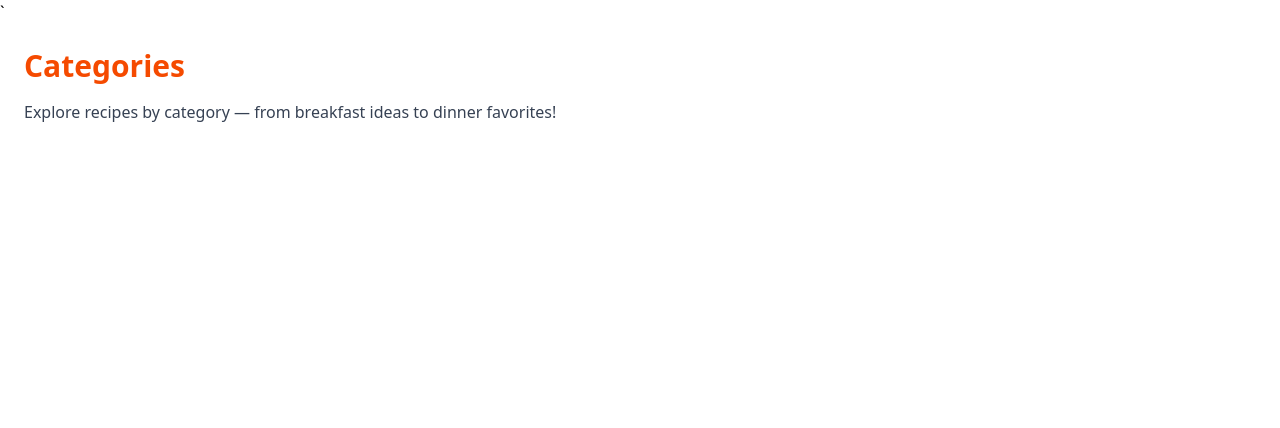
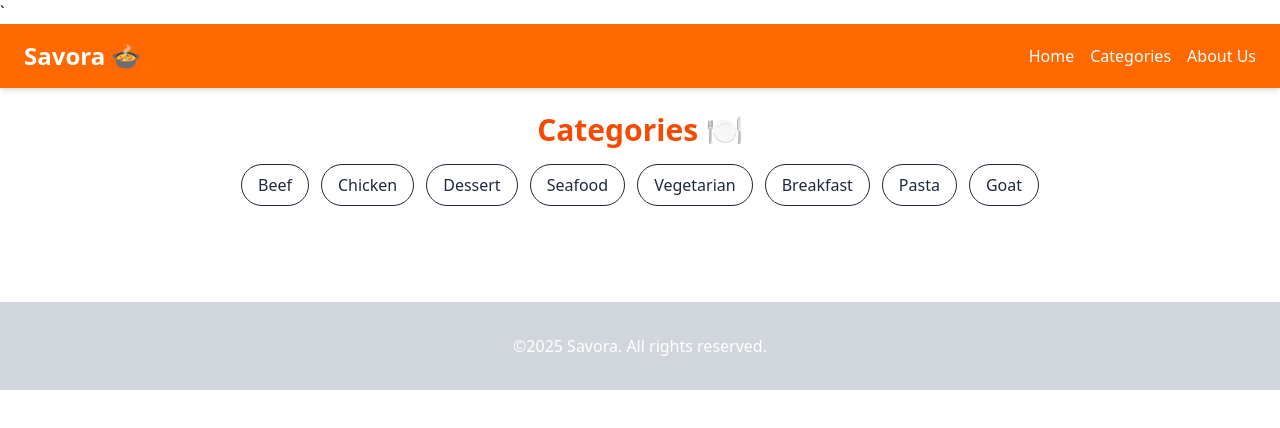
Before and after one commit to 00bex/recipe-finder, a React (Vite) app: page /categories in a window 1280 px wide. Shown: the top 428 px of the page. Built offline with nearby package versions, Linux system fonts and the light colour scheme.

Commit message:
feat: Added predefined categories and improved my styling on homepage, navbar and footer

```diff
--- a/src/App.jsx
+++ b/src/App.jsx
@@ -30,11 +30,9 @@ const App = () => {
   };
 
   return (
-    <div className="min-h-full bg-orange-50  px-4">
+    <div className="min-h-full px-4">
 
-      <h1 className="text-3xl sm:text-4xl font-bold text-orange-600 mt-8 mb-4">
-        Savora 🍲
-      </h1>
+
 
       <SearchBar onSearch={handleSearch} />
 
--- a/src/Pages/Categories.jsx
+++ b/src/Pages/Categories.jsx
@@ -1,13 +1,114 @@
-import React from "react";
+import React, { useState } from "react";
+import Navbar from "../components/Navbar";
+import Footer from "../components/Footer";
+import { fetchRecipes } from "../api/recipeApi";
+import { Link } from "react-router-dom";
 
 const Categories = () => {
+  // 💡 List of predefined categories
+  const categories = [
+    "Beef",
+    "Chicken",
+    "Dessert",
+    "Seafood",
+    "Vegetarian",
+    "Breakfast",
+    "Pasta",
+    "Goat",
+  ];
+
+  const [selectedCategory, setSelectedCategory] = useState(""); // The category clicked by the user
+  const [recipes, setRecipes] = useState([]); // Recipes fetched from the API
+  const [loading, setLoading] = useState(false);
+  const [error, setError] = useState("");
+
+  const handleCategoryClick = async (category) => {
+    setSelectedCategory(category);
+    setLoading(true);
+    setError("");
+
+    try {
+      const response = await fetch(
+        `https://www.themealdb.com/api/json/v1/1/filter.php?c=${category}`
+      );
+      const data = await response.json();
+
+      if (data.meals) {
+        setRecipes(data.meals);
+      } else {
+        setError("No recipes found for this category 😔");
+      }
+    } catch (err) {
+      setError("Error fetching recipes. Please try again later.");
+    }
+
+    setLoading(false);
+  };
+
   return (
-    <div className="p-6">
-      <h1 className="text-3xl font-bold text-orange-600 mb-4">Categories</h1>
-      <p className="text-gray-700">
-        Explore recipes by category — from breakfast ideas to dinner favorites!
-      </p>
+    <div className="flex flex-col min-h screen ">
+
+        <Navbar />
+
+      <div className="p-6 text-center">
+        <h1 className="text-3xl font-bold text-orange-600 mb-4">
+           Categories 🍽️
+        </h1>
+
+        {/* 🔹 Category buttons */}
+        <div className="flex flex-wrap justify-center gap-3 mb-6">
+          {categories.map((category) => (
+            <button
+              key={category}
+              onClick={() => handleCategoryClick(category)}
+              className={`px-4 py-2 rounded-full border transition duration-300 ${
+                selectedCategory === category
+                  ? "bg-orange-500 text-white"
+                  : "bg-white text-gray-800 hover:bg-orange-100"
+              }`}
+            >
+              {category}
+            </button>
+          ))}
+        </div>
+
+        {/* 🔹 Loading & Error */}
+        {loading && (
+          <p className="text-gray-500 animate-pulse">
+            Loading recipes for {selectedCategory}...
+          </p>
+        )}
+        {error && <p className="text-red-500">{error}</p>}
+
+        {/* 🔹 Recipes Grid */}
+        <div className="grid grid-cols-1 sm:grid-cols-2 md:grid-cols-3 lg:grid-cols-4 gap-6 mt-8">
+          {recipes.map((recipe) => (
+            <Link
+              key={recipe.idMeal}
+              to={`/recipe/${recipe.idMeal}`}
+              className="bg-white rounded-xl shadow-md overflow-hidden hover:scale-[1.02] transition-transform duration-300 cursor-pointer"
+            >
+              <img
+                src={recipe.strMealThumb}
+                alt={recipe.strMeal}
+                className="w-full h-48 object-cover"
+              />
+              <div className="p-4">
+                <h2 className="text-lg font-semibold text-gray-800 mb-1">
+                  {recipe.strMeal}
+                </h2>
+              </div>
+            </Link>
+          ))}
+        </div>
+      </div>
+
+      <Footer />
+
     </div>
+
+
+
   );
 };
 
--- a/src/Pages/Home.jsx
+++ b/src/Pages/Home.jsx
@@ -9,9 +9,9 @@ const Home = () => {
         <>
 
         <Navbar/>
-        <div className="p-6">
-        <h2 className=" text-2xl mx auto"> Your No.1 <span className="text-green-400 font-bold">Food Recipe</span> App for Culinary Inspirations     </h2>
-        <h4 className="" > Explore thousands of recipes for every craving and occassion</h4>
+        <div className="p-9">
+        <h2 className=" text-5xl mx auto"> Your No.1 <span className="text-green-400 font-bold">Food Recipe</span> App for Culinary Inspirations     </h2>
+        <h4 className="p-5" > Explore thousands of recipes for every craving and occassion</h4>
         <App/>
         <Footer/>
 
--- a/src/components/Footer.jsx
+++ b/src/components/Footer.jsx
@@ -2,7 +2,7 @@ import React from "react";
 
 const Footer = () => {
     return (
-        < footer className="bg-gray-800 text-white text-center py-4 mt-10">
+        < footer className="bg-gray-300 text-white text-center py-8 mt-10">
             <p> &copy;{new Date().getFullYear()} Savora.  All rights reserved.</p>
         </footer>
     )
--- a/src/components/Navbar.jsx
+++ b/src/components/Navbar.jsx
@@ -8,8 +8,8 @@ const Navbar = () => {
             </Link>
             <div className="space-x-4">
                 <Link to= "/" className="" >Home</Link>
+                 <Link to = "/categories" className="">Categories</Link>
                  <Link to ="/about" className="">About Us</Link>
-                 <Link to = "/categories" className="">Categories</Link>
             </div>
 
 
--- a/src/components/SearchBar.jsx
+++ b/src/components/SearchBar.jsx
@@ -18,7 +18,7 @@ const SearchBar = ({ onSearch }) => {
   return (
     <form
       onSubmit={handleSubmit}
-      className="flex items-center justify-center gap-3 p-4 w-full max-w-md mx-auto"
+      className="flex items-center justify-center gap-3 p-4 w-full max-w-md mx-auto "
     >
 
       <input
```
